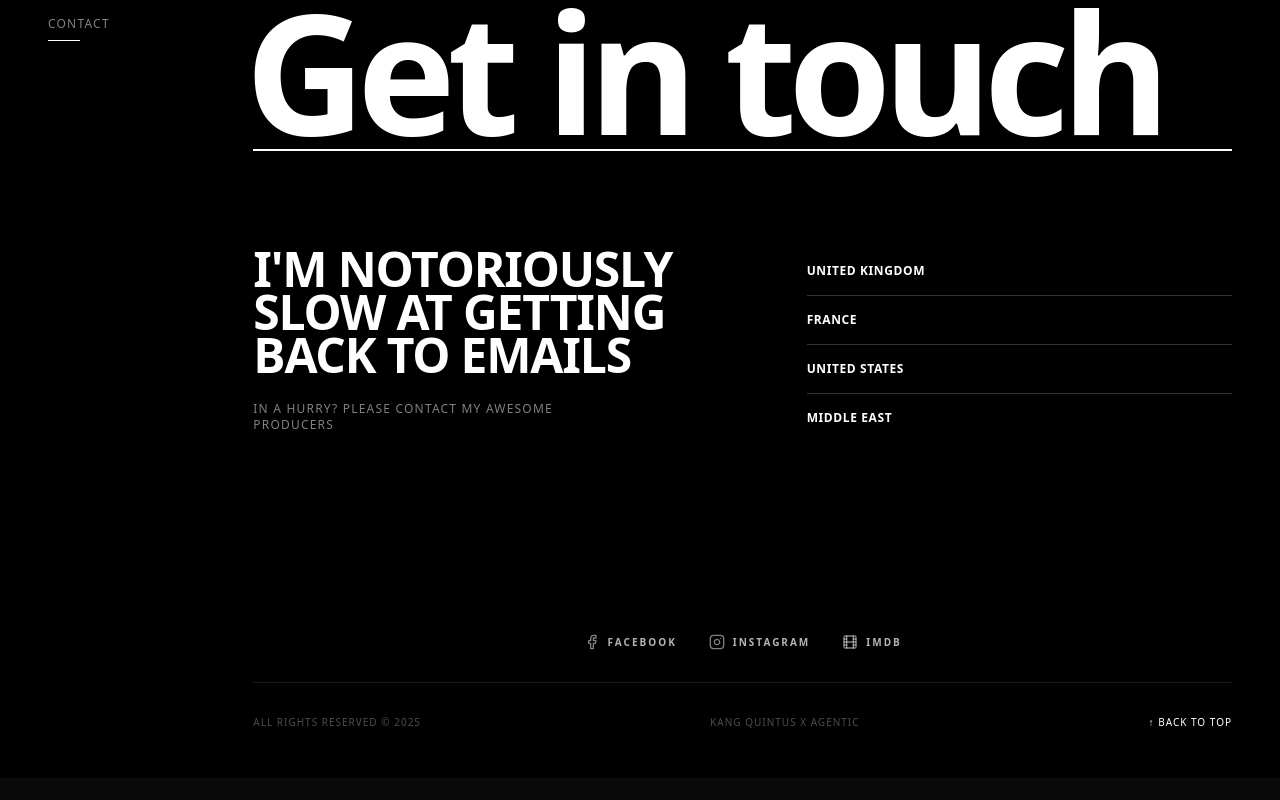
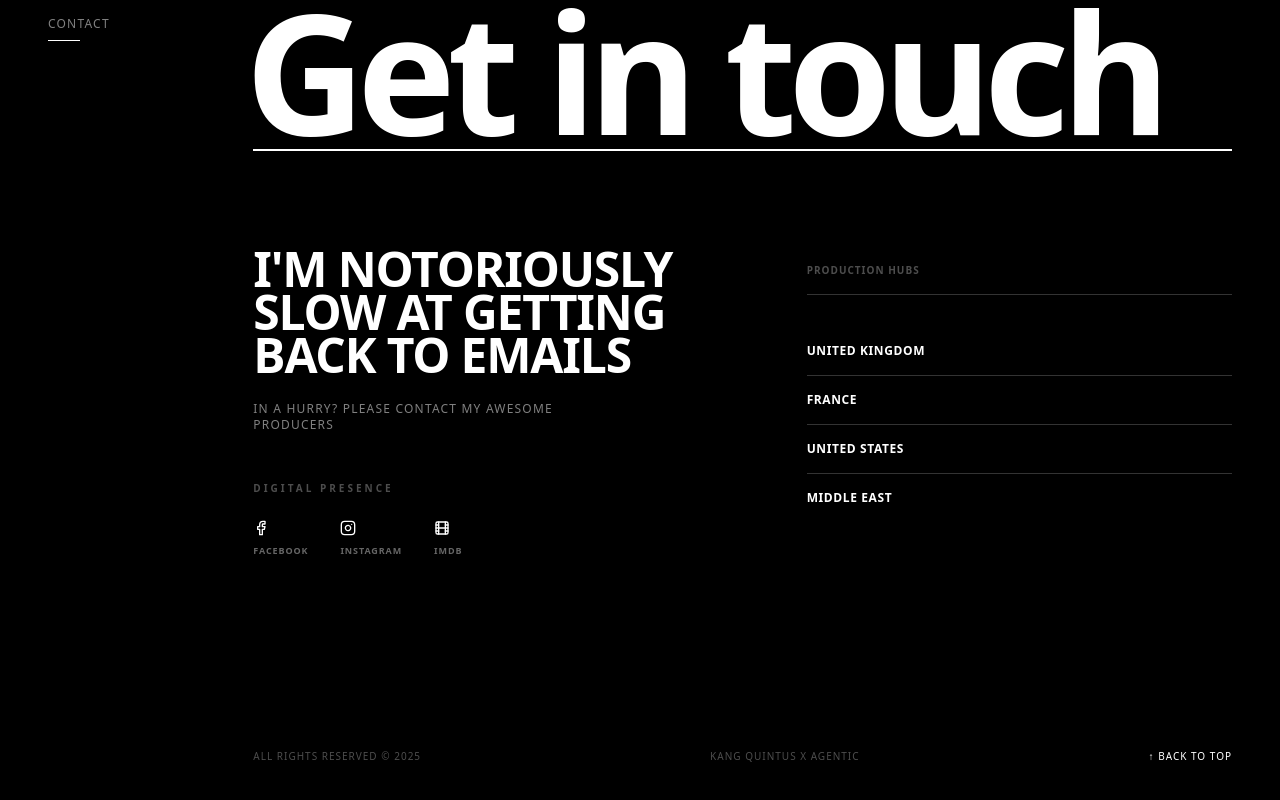
Before and after one commit to ashu378/kanquintus, a Next.js app: page / in a window 1280 px wide. Shown: the part 4893-5693 px from the top of the page. Before the commit the page ends 5671 px from the top, so only its background shows below. Built offline with nearby package versions, Linux system fonts and the light colour scheme.

Commit message:
Refine footer: integrate social links into contact column for editorial feel

```diff
--- a/src/components/site-footer.tsx
+++ b/src/components/site-footer.tsx
@@ -51,7 +51,8 @@
 
                     {/* Content Grid */}
                     <div className="grid md:grid-cols-2 gap-12 md:gap-32 max-w-5xl">
-                        {/* Disclaimer */}
+                        {/* Disclaimer & Socials */}
+                        <div className="space-y-12">
                             <div className="space-y-6">
                                 <motion.h3
                                     initial={{ opacity: 0, y: 30 }}
@@ -73,8 +74,35 @@
                                 </motion.p>
                             </div>
 
+                            {/* Integrated Social Links */}
+                            <div className="space-y-4">
+                                <span className="text-[10px] uppercase font-bold tracking-[0.3em] text-white/30 block mb-6">Digital Presence</span>
+                                <div className="flex flex-wrap gap-8">
+                                    {socials.map((social, i) => (
+                                        <motion.a
+                                            key={social.name}
+                                            href={social.href}
+                                            target="_blank"
+                                            rel="noopener noreferrer"
+                                            initial={{ opacity: 0 }}
+                                            whileInView={{ opacity: 1 }}
+                                            transition={{ delay: 0.7 + i * 0.1 }}
+                                            className="group flex flex-col gap-2"
+                                        >
+                                            <div className="flex items-center gap-2">
+                                                <social.icon className="w-4 h-4 text-white hover:text-red-500 transition-colors" />
+                                                <ArrowUpRight className="w-3 h-3 opacity-0 group-hover:opacity-100 transition-all -translate-y-1 translate-x-1 group-hover:translate-y-0 group-hover:translate-x-0" />
+                                            </div>
+                                            <span className="text-[9px] uppercase font-bold tracking-widest text-white/40 group-hover:text-white transition-colors">{social.name}</span>
+                                        </motion.a>
+                                    ))}
+                                </div>
+                            </div>
+                        </div>
+
                         {/* Links/Locations */}
                         <div className="space-y-0 divide-y divide-white/20 border-t border-white/20 md:border-t-0">
+                            <h4 className="text-[10px] uppercase font-bold tracking-widest text-white/30 mb-8 py-4">Production Hubs</h4>
                             {[
                                 { name: "United Kingdom", delay: 0.5 },
                                 { name: "France", delay: 0.6 },
@@ -95,31 +123,8 @@
                         </div>
                     </div>
 
-                    {/* Socials & Bottom Utility Area */}
-                    <div className="pt-24 space-y-8">
-                        {/* Horizontal Social Links */}
-                        <div className="flex flex-wrap items-center justify-center gap-x-8 gap-y-4 border-b border-white/10 pb-8">
-                            {socials.map((social, i) => (
-                                <motion.a
-                                    key={social.name}
-                                    href={social.href}
-                                    target="_blank"
-                                    rel="noopener noreferrer"
-                                    initial={{ opacity: 0, y: 10 }}
-                                    whileInView={{ opacity: 1, y: 0 }}
-                                    transition={{ delay: 0.2 + i * 0.1 }}
-                                    className="flex items-center gap-2 group transition-colors"
-                                >
-                                    <social.icon className="w-4 h-4 text-white/50 group-hover:text-red-500 transition-colors" />
-                                    <span className="text-[10px] font-bold uppercase tracking-[0.2em] text-white/70 group-hover:text-white transition-colors">
-                                        {social.name}
-                                    </span>
-                                </motion.a>
-                            ))}
-                        </div>
-
-                        {/* Copyright and Utility */}
-                        <div className="flex flex-col md:flex-row justify-between items-end md:items-center">
+                    {/* Bottom UtilityArea */}
+                    <div className="pt-24 flex flex-col md:flex-row justify-between items-end md:items-center">
                         <p className="text-[10px] text-white/30 uppercase tracking-widest">
                             All Rights Reserved © {new Date().getFullYear()}
                         </p>
@@ -133,7 +138,6 @@
                             ↑ Back to top
                         </button>
                     </div>
-                    </div>
 
                 </div>
 
```
Lines whose indentation alone changed are shown as unchanged.
